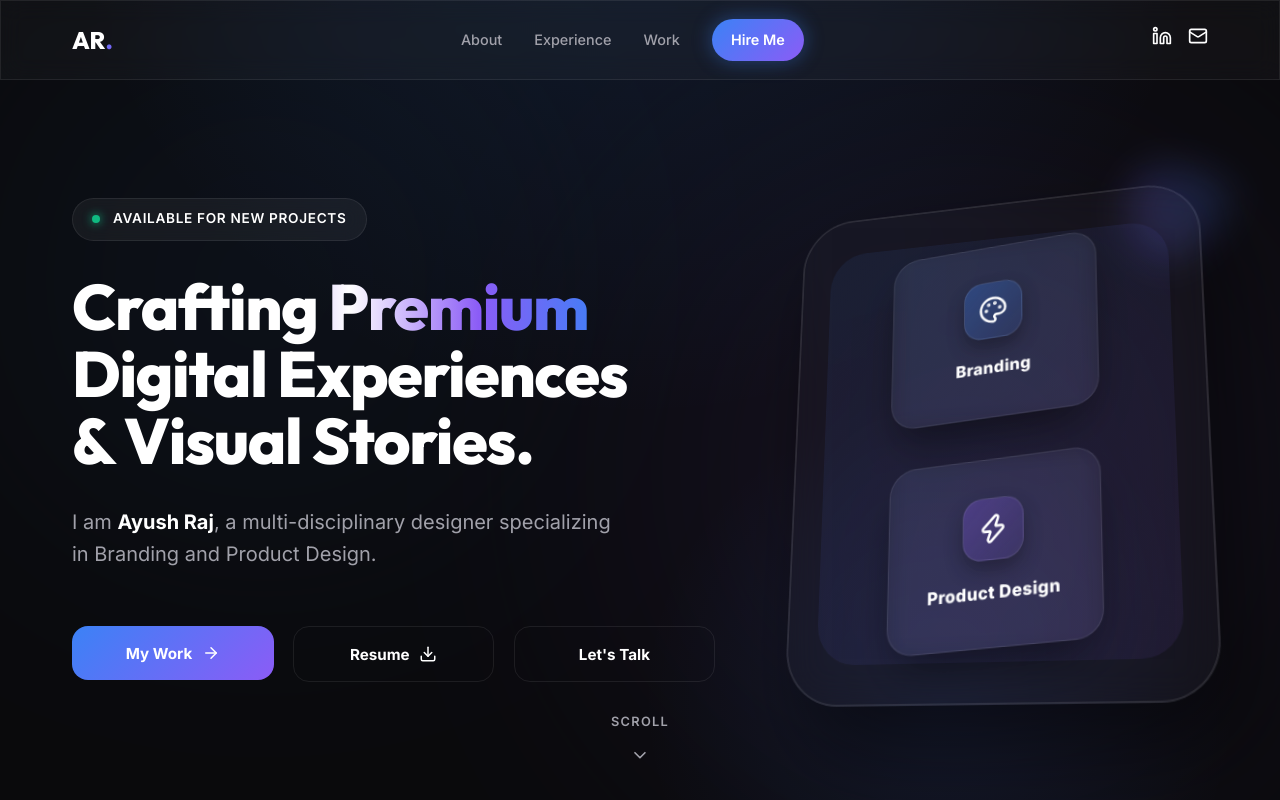
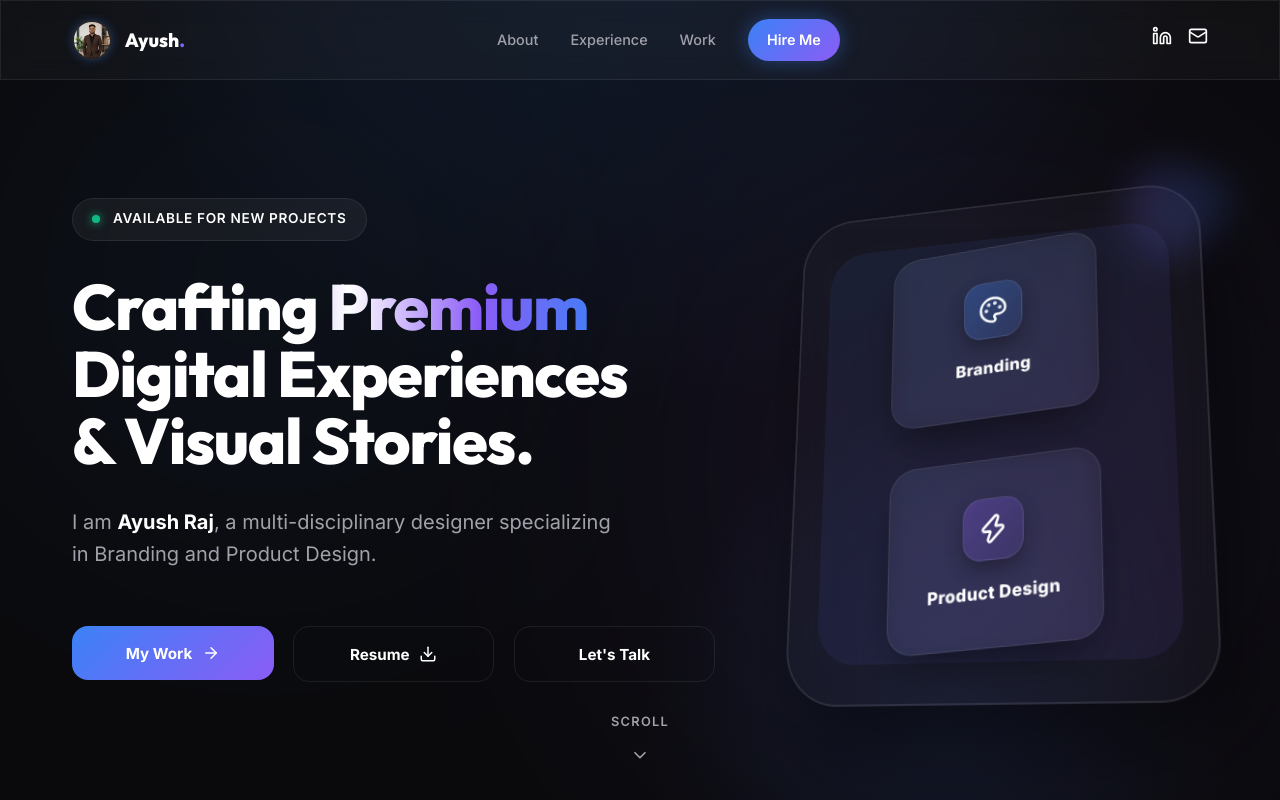
Before and after one commit to Avira-Tech/Ayush_Raj_Portfolio, a React (Vite) app: page / in a window 1280 px wide. Shown: the top 800 px of the page. Built offline with nearby package versions, Linux system fonts and the light colour scheme.

Commit message:
UI: Add profile photo as logo in Navbar

```diff
--- a/src/components/Navbar.tsx
+++ b/src/components/Navbar.tsx
@@ -1,6 +1,7 @@
 import React from 'react';
 import { motion } from 'framer-motion';
 import { Mail } from 'lucide-react';
+import profilePhoto from '../assets/Professional DP.png';
 
 const LinkedInIcon = ({ size = 20, className = "" }) => (
   <svg
@@ -29,9 +30,25 @@ const Navbar: React.FC = () => {
       style={{ height: '80px', display: 'flex', alignItems: 'center' }}
     >
       <div className="container" style={{ display: 'flex', justifyContent: 'space-between', alignItems: 'center', width: '100%' }}>
-        <div style={{ fontSize: '1.5rem', fontWeight: 800, fontFamily: 'var(--font-heading)' }}>
-          AR<span className="text-gradient">.</span>
-        </div>
+        <a href="#" style={{ display: 'flex', alignItems: 'center', gap: '0.8rem', textDecoration: 'none' }}>
+          <div style={{
+            width: '40px',
+            height: '40px',
+            borderRadius: '50%',
+            overflow: 'hidden',
+            border: '2px solid var(--glass-border)',
+            boxShadow: '0 0 10px rgba(59, 130, 246, 0.3)'
+          }}>
+            <img
+              src={profilePhoto}
+              alt="Ayush Raj"
+              style={{ width: '100%', height: '100%', objectFit: 'cover' }}
+            />
+          </div>
+          <div style={{ fontSize: '1.2rem', fontWeight: 800, fontFamily: 'var(--font-heading)', color: 'white' }}>
+            Ayush<span className="text-gradient">.</span>
+          </div>
+        </a>
 
         <div style={{ display: 'flex', gap: '2rem', alignItems: 'center' }}>
           <a href="#about" style={{ fontSize: '0.9rem', fontWeight: 500, color: 'var(--text-dim)' }}>About</a>
```
